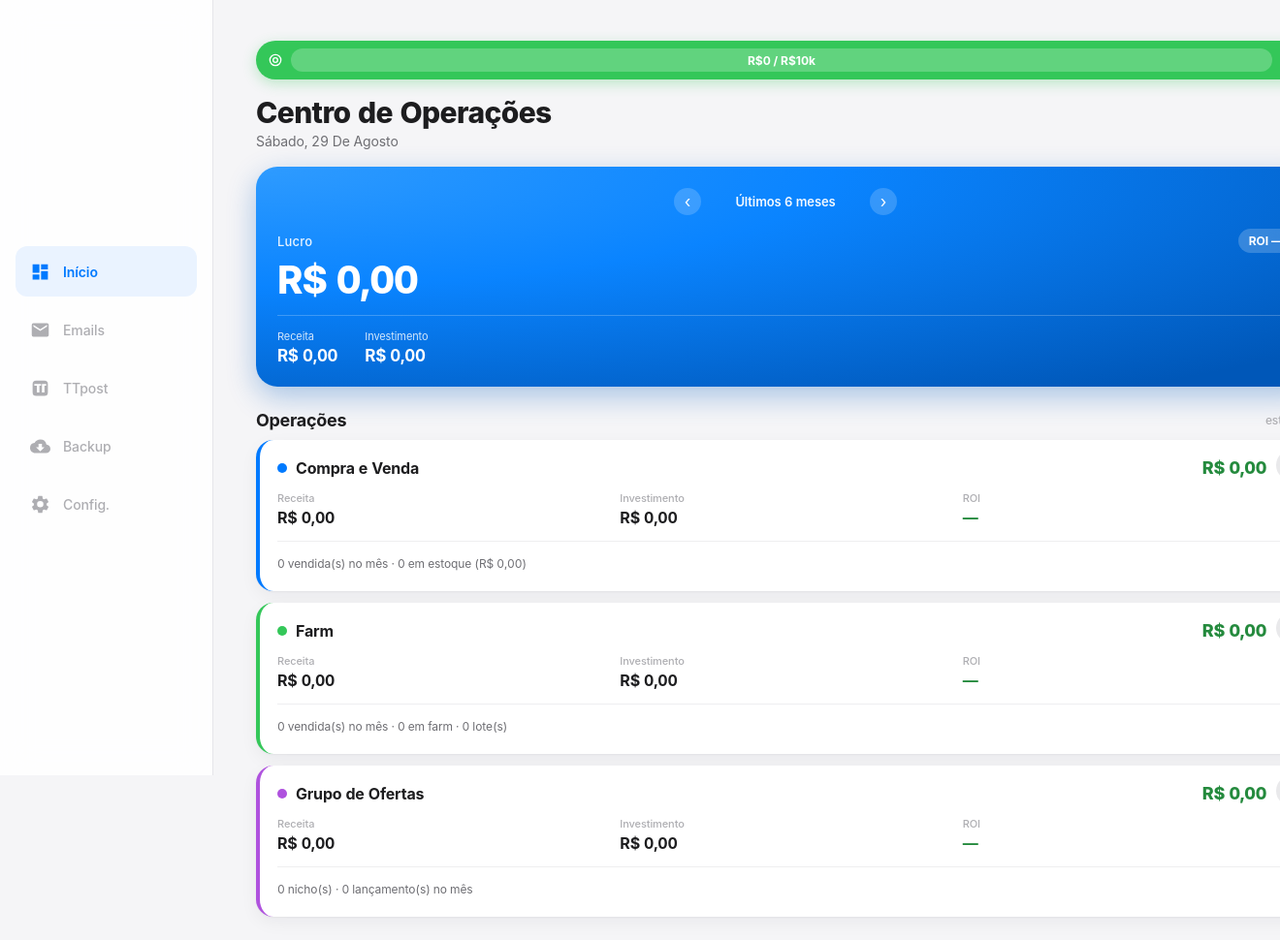
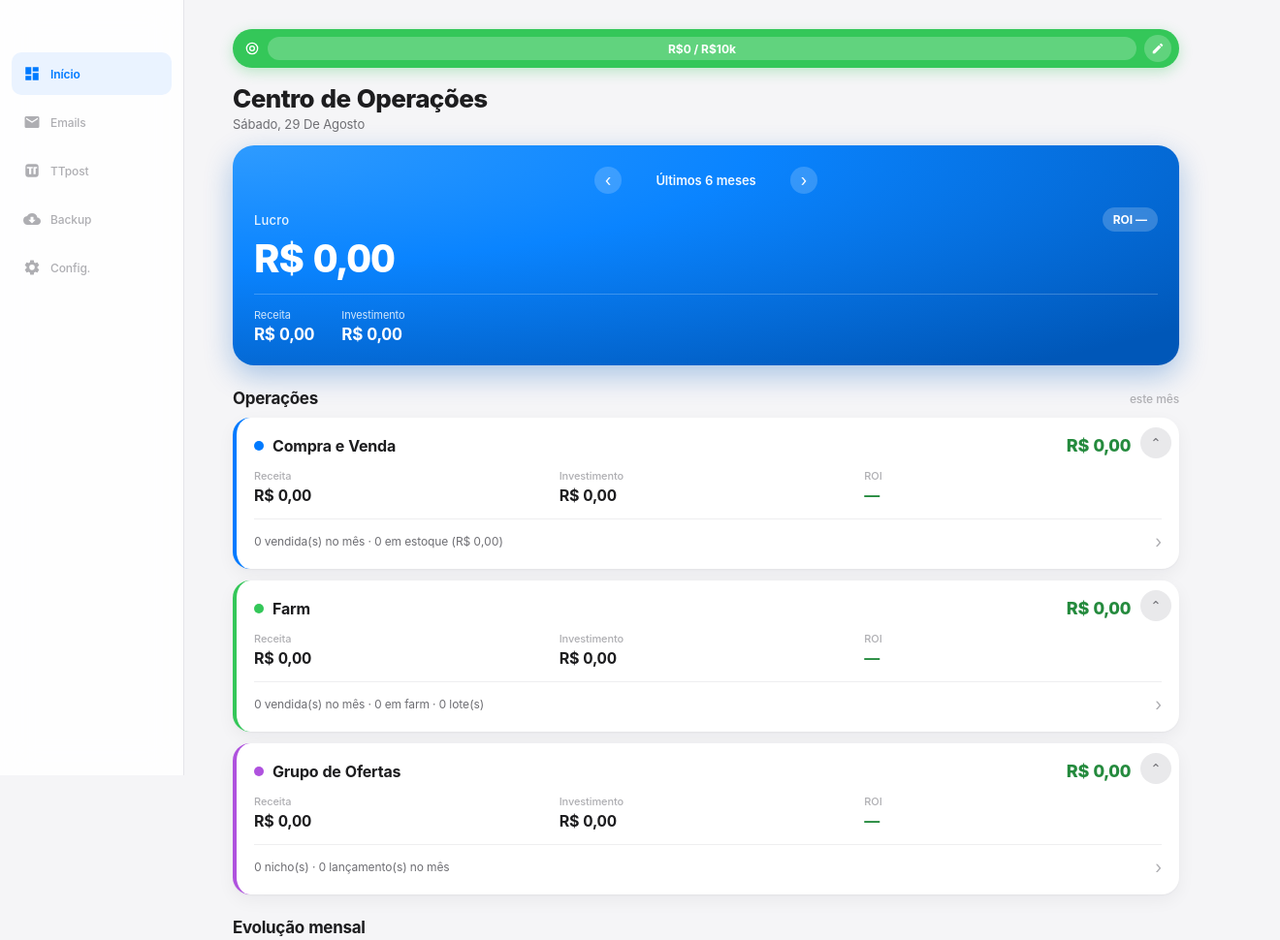
Before and after one commit to gabriellimacarvalho68-web/gestao-op, an Electron app: page index.html in a window 1320 px wide. Shown: the top 970 px of the page at 97% size. Drawn offline with Linux system fonts and the light colour scheme.

Commit message:
Ajustar escala e navegação da versão desktop

```diff
--- a/electron-main.js
+++ b/electron-main.js
@@ -17,6 +17,10 @@ function createWindow() {
       sandbox: true,
     },
   });
+  // Em monitores Windows com escala de 125%/150%, a PWA ficava grande demais
+  // dentro da janela desktop. Mantém uma proporção confortável sem alterar a
+  // versão instalada no celular.
+  window.webContents.setZoomFactor(0.9);
   window.loadFile(path.join(__dirname, 'index.html'));
   window.webContents.setWindowOpenHandler(({ url }) => {
     shell.openExternal(url);
--- a/package.json
+++ b/package.json
@@ -1,6 +1,6 @@
 {
   "name": "gestao-op",
-  "version": "2.1.0",
+  "version": "2.1.1",
   "description": "Centro de operações sincronizado entre PC e celular",
   "main": "electron-main.js",
   "author": "Gestão OP",
--- a/styles.css
+++ b/styles.css
@@ -814,17 +814,29 @@ button.stat-clicavel .sub { color: var(--primary); font-weight: 600; }
    mantendo a mesma hierarquia visual do celular. */
 @media (min-width: 820px) {
   body { min-height: 100vh; }
-  .view { max-width: 1180px; margin-left: 220px; padding: 42px 44px 48px; }
+  .view {
+    width: calc(100% - 208px); max-width: 1040px;
+    margin: 0 auto 0 208px; padding: 30px 32px 42px;
+  }
   .tabbar {
-    position: fixed; inset: 0 auto 0 0; width: 220px; height: 100vh;
-    display: flex; flex-direction: column; justify-content: center;
-    padding: 28px 16px; gap: 8px; border-top: 0; border-right: 1px solid var(--line);
+    position: fixed; inset: 0 auto 0 0; width: 190px; height: 100vh;
+    display: flex; flex-direction: column; justify-content: flex-start;
+    padding: 54px 12px 28px; gap: 6px; border-top: 0; border-right: 1px solid var(--line);
     background: rgba(255,255,255,.88); backdrop-filter: blur(18px);
   }
-  .tab { flex: none; width: 100%; min-height: 52px; flex-direction: row; justify-content: flex-start; gap: 13px; padding: 0 15px; border-radius: 12px; }
+  .tab { flex: none; width: 100%; min-height: 44px; flex-direction: row; justify-content: flex-start; gap: 10px; padding: 0 12px; border-radius: 10px; }
   .tab.active { background: #EAF3FF; }
-  .tab svg { width: 21px; height: 21px; }
-  .tab span { font-size: 14px; }
+  .tab svg { width: 18px; height: 18px; }
+  .tab span { font-size: 12px; }
+  h1 { font-size: 26px; }
+  h2 { font-size: 17px; margin: 24px 0 10px; }
+  .subtitle { font-size: 13px; }
+  .page-head { margin-bottom: 14px; }
+  .card { border-radius: 15px; padding: 15px; }
+  .stats-grid { gap: 10px; }
+  .stat { border-radius: 15px; padding: 13px 15px; }
+  .stat .value { font-size: 22px; }
+  .stat.wide .value { font-size: 26px; }
   .stats-grid { grid-template-columns: repeat(4, 1fr); }
   .stat.wide { grid-column: auto; }
   .form-grid { grid-template-columns: repeat(2, minmax(0, 1fr)); }
```
Also changed, not shown: 2 other files.
